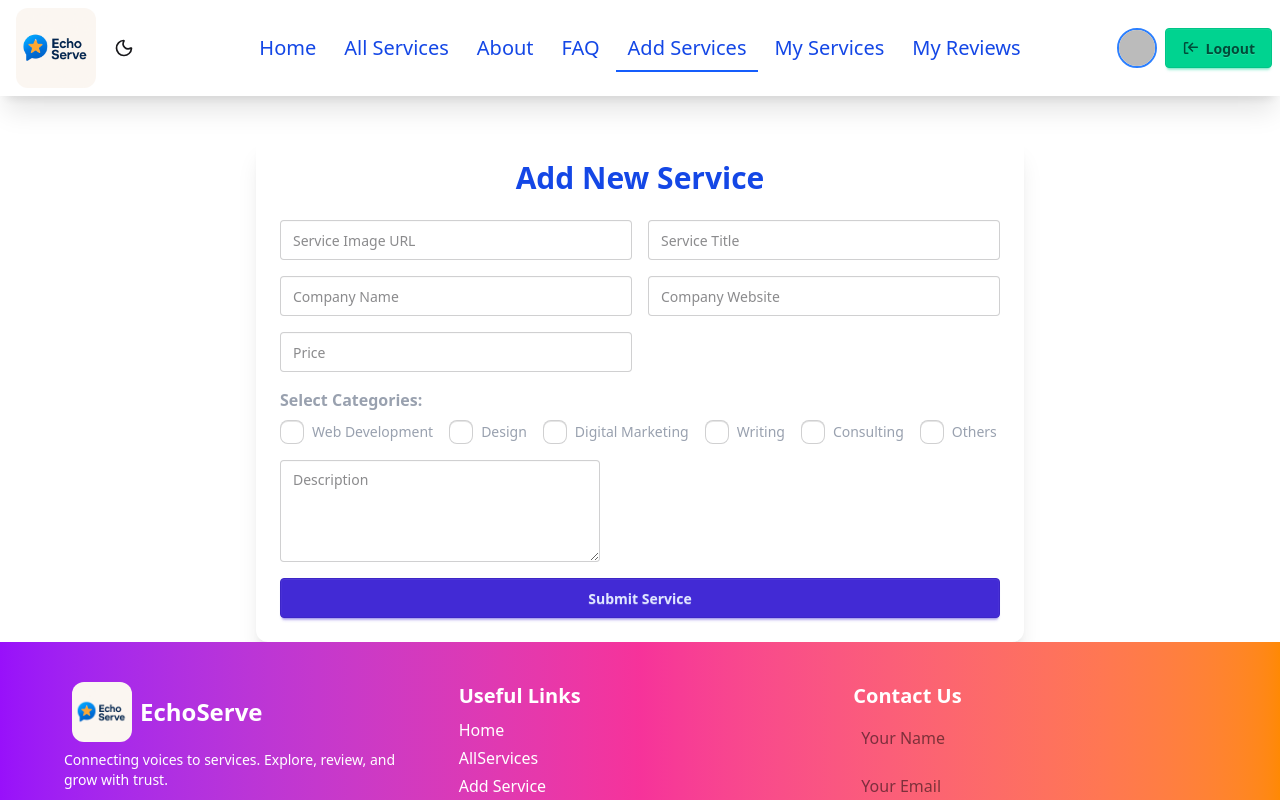
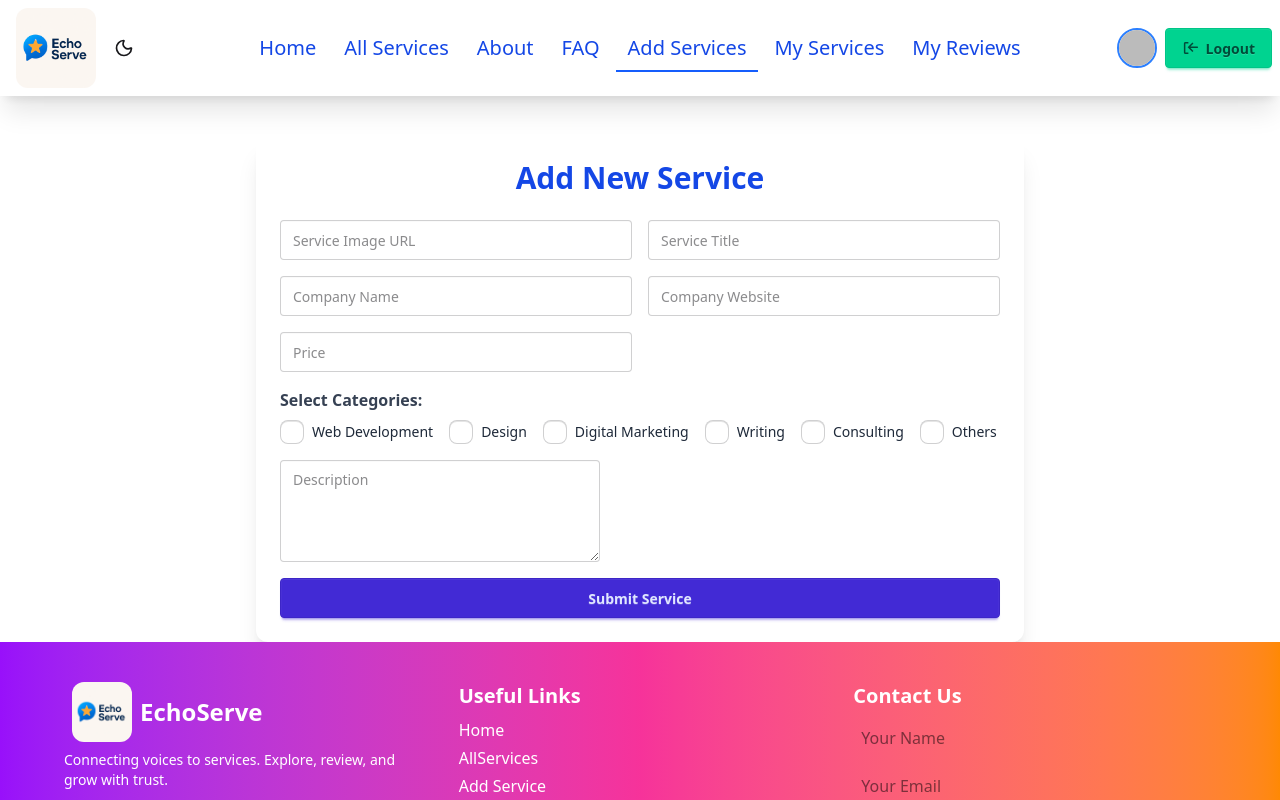
Before and after one commit to miskaran2002/echo-serve-client, a React (Vite) app: page /addServices in a window 1280 px wide. Shown: the top 800 px of the page. Built offline with nearby package versions, Linux system fonts and the light colour scheme; no server answers; sample sign-in values are in the browser's storage.

Commit message:
update add services

```diff
--- a/src/pages/Addservices/AddServices.jsx
+++ b/src/pages/Addservices/AddServices.jsx
@@ -46,6 +46,15 @@ const AddServices = () => {
     const handleSubmit = e => {
         e.preventDefault();
 
+        // Basic validation for categories
+        if (formData.category.length === 0) {
+            Swal.fire({
+                icon: 'info',
+                title: 'Please select at least one category',
+            });
+            return;
+        }
+
         const service = {
             ...formData,
             price: parseFloat(formData.price),
@@ -85,7 +94,7 @@ const AddServices = () => {
                     });
                 }
             })
-            .catch(err => {
+            .catch(() => {
                 Swal.fire({
                     title: 'Server Error!',
                     text: 'Something went wrong. Please try again later.',
@@ -146,22 +155,24 @@ const AddServices = () => {
                     value={formData.price}
                     onChange={handleChange}
                     placeholder="Price"
+                    min="0"
+                    step="0.01"
                     required
                     className="input input-bordered w-full"
                 />
 
                 {/* Category checkboxes */}
                 <div className="md:col-span-2">
-                    <p className="mb-2 font-semibold text-gray-400">Select Categories:</p>
+                    <p className="mb-2 font-semibold text-gray-700">Select Categories:</p>
                     <div className="flex flex-wrap gap-4">
                         {categoriesList.map(cat => (
-                            <label key={cat} className="flex items-center gap-2 text-gray-400">
+                            <label key={cat} className="flex items-center gap-2 text-gray-800 cursor-pointer">
                                 <input
                                     type="checkbox"
                                     value={cat}
                                     checked={formData.category.includes(cat)}
                                     onChange={handleCategoryChange}
-                                    className="checkbox text-gray-500"
+                                    className="checkbox"
                                 />
                                 <span className="text-sm">{cat}</span>
                             </label>
@@ -178,7 +189,9 @@ const AddServices = () => {
                     required
                     className="textarea textarea-bordered md:col-span-2"
                 />
-                <button type="submit" className="btn btn-primary md:col-span-2">Submit Service</button>
+                <button type="submit" className="btn btn-primary md:col-span-2">
+                    Submit Service
+                </button>
             </form>
         </motion.div>
     );
```
